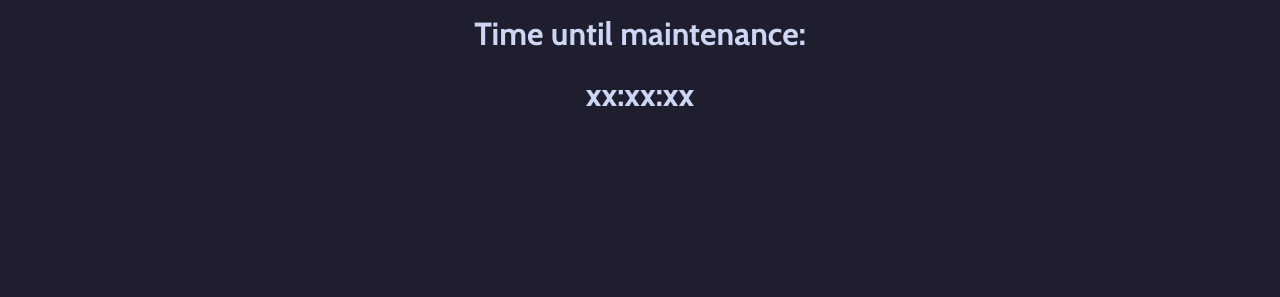
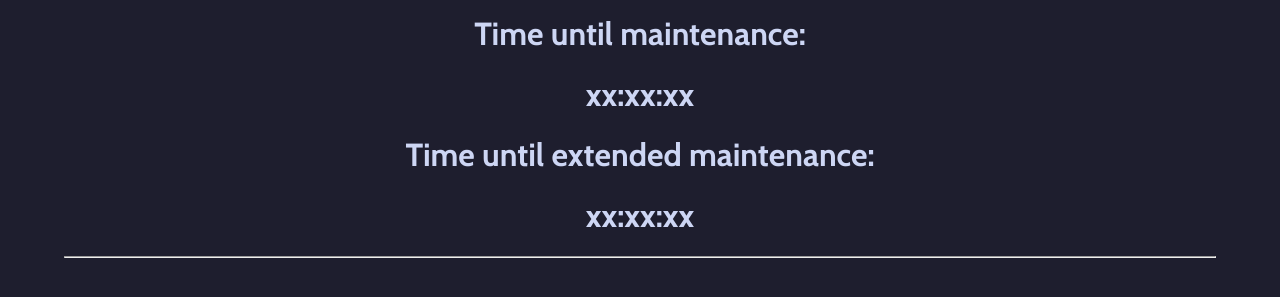
Before and after one commit to xzi/eamuse, a plain HTML site: page index.html in a window 1280 px wide. Shown: the part 91-388 px from the top of the page. Drawn offline with nearby package versions, Linux system fonts and the light colour scheme.

Commit message:
Minor code improvements

```diff
--- a/index.html
+++ b/index.html
@@ -28,6 +28,12 @@
         <h1>xx:xx:xx</h1>
     </div>
 
+    <div class="cabin-bold center">
+        <h1>Time until extended maintenance:</h1>
+        <h1>xx:xx:xx</h1>
+    </div>
+
+    <hr>
 </body>
 
 </html>
--- a/style.css
+++ b/style.css
@@ -5,6 +5,12 @@ body {
     display: block;
     margin-left: 5%;
     margin-right: 5%;
+}
+
+hr {
+    color: #585b70;
+    margin-top: 20px;
+    margin-bottom: 20px
 }
 
 /*
@@ -49,9 +55,3 @@ body {
     top: 3px;
     left: 10px;
 }
-
-.lines {
-    color: #585b70;
-    margin-top: 20px;
-    margin-bottom: 20px
-}
```
Also changed, not shown: 1 other file.
